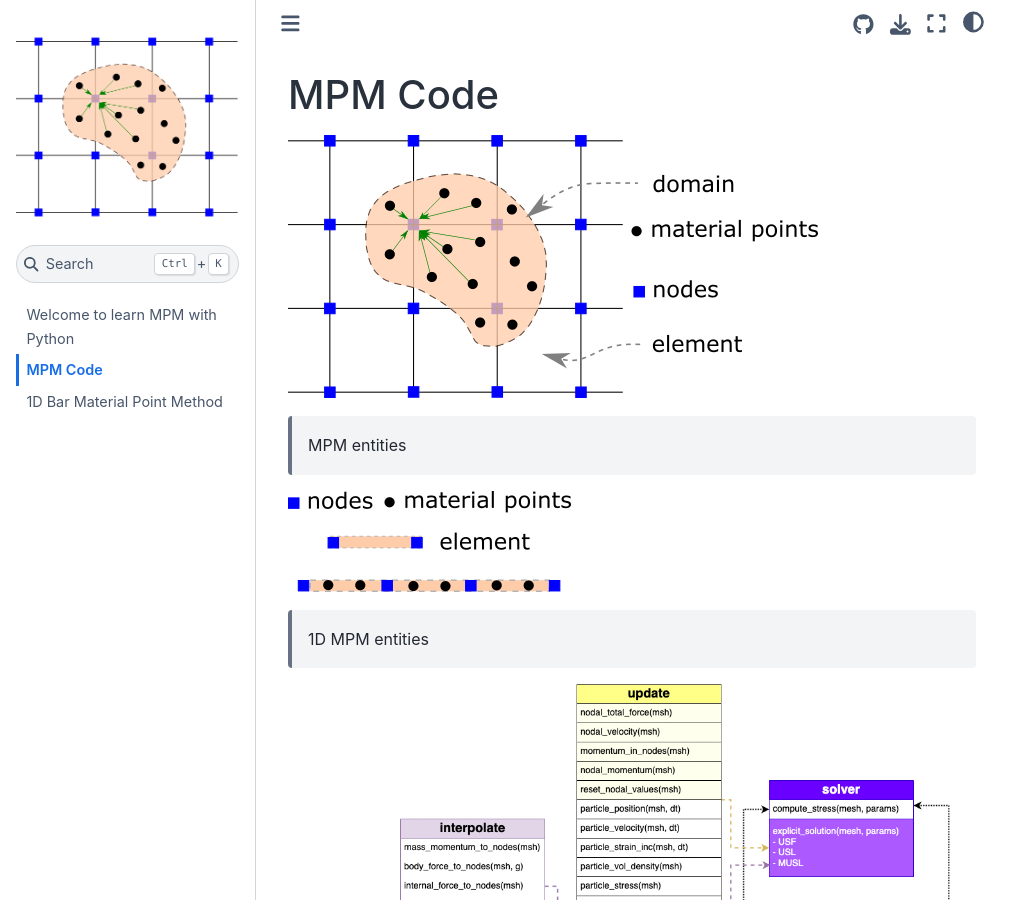
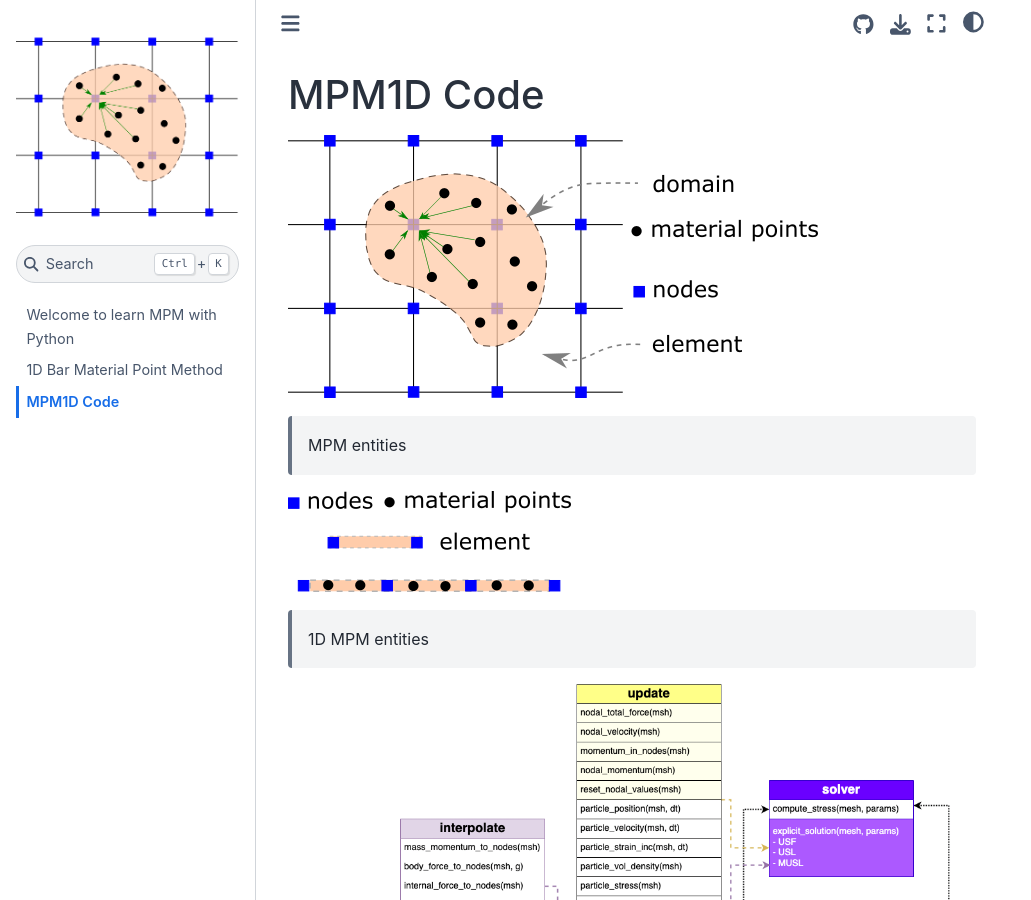
Before and after one commit to geoelements/LearnMPM, a Jupyter Book: the page built from mpm-code.md, in a window 1280 px wide and 900 px high. Shown: the whole window, without its empty margins (0-1031 px from the left). Built offline with Jupyter Book 1.0.4 settings and Sphinx 7.4.7 and the Sphinx Book theme 1.1.4, drawn with Linux system fonts in a browser that asks for light colours; some of the changed text lies outside the part shown.

Commit message:
Reorder chapters

```diff
--- a/_toc.yml
+++ b/_toc.yml
@@ -4,5 +4,5 @@
 format: jb-book
 root: intro
 chapters:
+- file: bar1d-vibration
 - file: mpm-code
-- file: bar1d-vibration
--- a/mpm-code.md
+++ b/mpm-code.md
@@ -1,4 +1,4 @@
-# MPM Code
+# MPM1D Code
 
 ![MPM entities](img/mpm.png)
 > MPM entities
```
